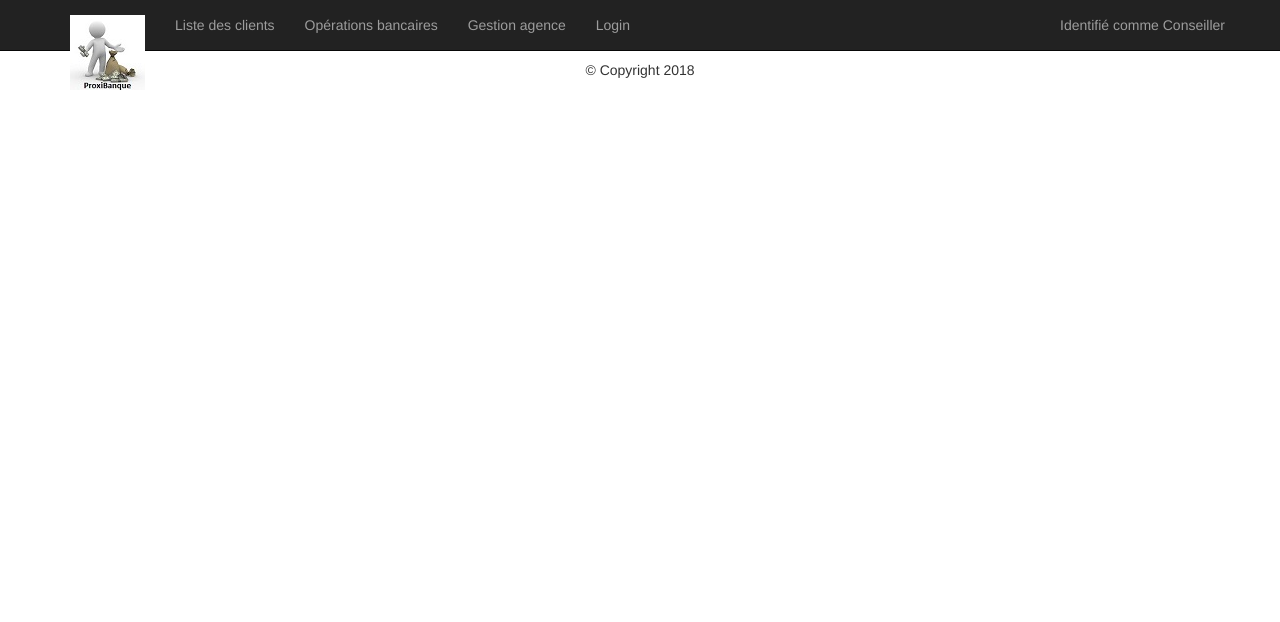
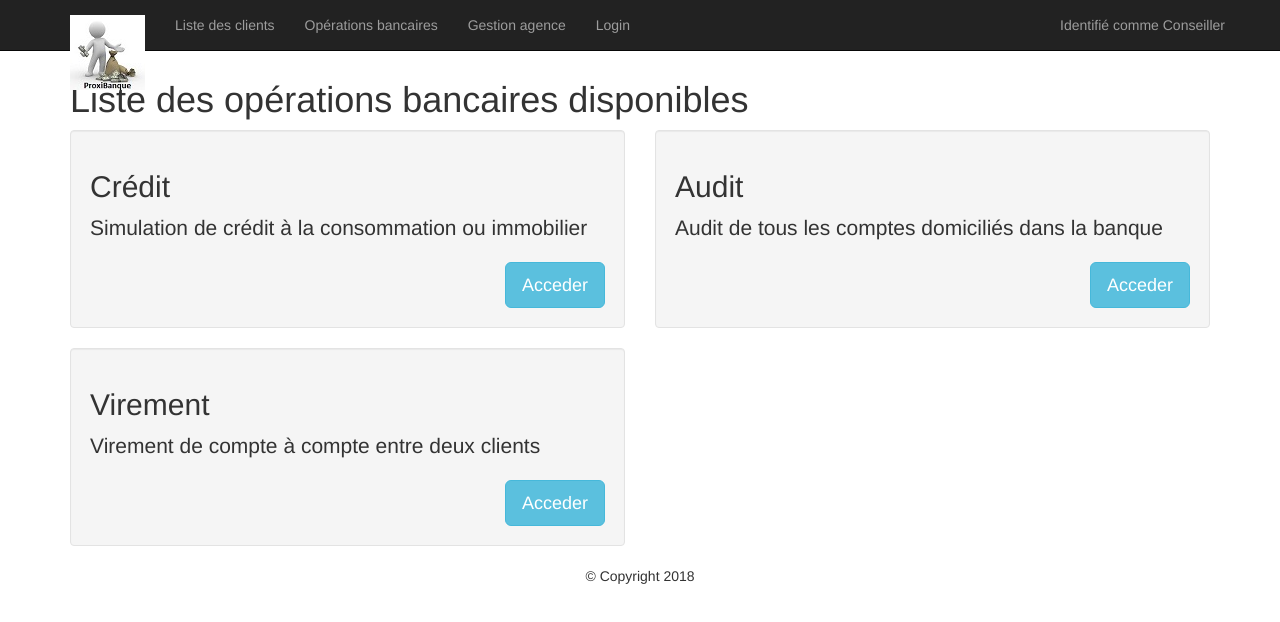
Before and after one commit to jbeydu03/ProxibanqueProjetV4, an Angular app in the folder Proxibanque-Angular-JBB-SJ-JMH/: page /operations in a window 1280 px wide. Before the commit this address led to /. Shown: the top 622 px of the page. Built offline with nearby package versions, Linux system fonts and the light colour scheme.

Commit message:
Ajout du menu opérations bancaires

```diff
--- a/Proxibanque-Angular-JBB-SJ-JMH/src/app/app.module.ts
+++ b/Proxibanque-Angular-JBB-SJ-JMH/src/app/app.module.ts
@@ -11,8 +11,8 @@ import { HomeComponent } from './common/home/home.component';
 import { HttpClientModule } from '@angular/common/http';
 import { LoginComponent } from './authentification/login/login.component';
 import { AuthentificationModule } from './authentification/authentification.module';
-import { OperationModule } from './operations/operation.module';
 import { VirementModule } from './virement/virement.module';
+import { OperationsModule } from './operations/operations.module';
 
 const routes: Routes= [
   {path: 'home', component: HomeComponent},
@@ -30,7 +30,7 @@ const routes: Routes= [
   imports: [
     BrowserModule,
     ConseillerModule,
-    OperationModule,
+    OperationsModule,
     AuthentificationModule,
     HttpClientModule,
     VirementModule,
--- a/Proxibanque-Angular-JBB-SJ-JMH/src/app/common/navbar/navbar.component.html
+++ b/Proxibanque-Angular-JBB-SJ-JMH/src/app/common/navbar/navbar.component.html
@@ -19,8 +19,6 @@
             <a [routerLink]="item.path">{{item.text}}</a>
           </li>
         </ul>
-        <!--<p class="navbar-text navbar-right">Identifié comme <a href="#" class="navbar-link">{{user.name}}</a></p>  variante classique avec interpolation-->
-        <!-- Autre possibilité si on passe par le DOM -->
         <p class="navbar-text navbar-right">Identifié comme
           <a href="#" class="navbar-link">Conseiller</a><!-- Ne pas oublier [textContent]="conseiller.nom + conseiller.prenom"-->
         </p>
--- a/Proxibanque-Angular-JBB-SJ-JMH/src/app/conseiller/liste-client/liste-client.component.html
+++ b/Proxibanque-Angular-JBB-SJ-JMH/src/app/conseiller/liste-client/liste-client.component.html
@@ -17,7 +17,6 @@
   <table class="table table-striped">
     <thead>
       <tr>
-        <th>ID Client</th>
         <th>Prénom</th>
         <th>Nom</th>
         <th>Opérations</th>
@@ -25,7 +24,6 @@
     </thead>
     <tbody>
       <tr *ngFor="let currentClient of listeClients">
-        <td><a [routerLink]="['/clients', currentClient.id]">{{ currentClient.id}}</a></td>
         <td>{{ currentClient.prenom}}</td>
         <td>{{ currentClient.nom}}</td>
         <td>
--- /dev/null
+++ b/Proxibanque-Angular-JBB-SJ-JMH/src/app/model/operation.ts
@@ -0,0 +1,12 @@
+export class Operation {
+    titre: string;
+    description: string;
+    lien: string;
+
+    constructor(titre, description, lien) {
+        this.titre = titre;
+        this.description = description;
+        this.lien = lien;
+    }
+
+}
--- /dev/null
+++ b/Proxibanque-Angular-JBB-SJ-JMH/src/app/model/operations.ts
@@ -0,0 +1,7 @@
+import { Operation } from "./operation";
+
+export const operations: Operation[] = [
+    new Operation('Crédit','Simulation de crédit à la consommation ou immobilier', 'credit'),
+    new Operation('Audit','Audit de tous les comptes domiciliés dans la banque', 'audit'),
+    new Operation('Virement', 'Virement de compte à compte entre deux clients', 'virement')
+]
--- a/Proxibanque-Angular-JBB-SJ-JMH/src/app/operations/liste-operations/liste-operations.component.html
+++ b/Proxibanque-Angular-JBB-SJ-JMH/src/app/operations/liste-operations/liste-operations.component.html
@@ -1,3 +1,17 @@
-<p>
-  liste-operations works!
-</p>
+<h1>Liste des opérations bancaires disponibles</h1>
+
+
+<div class="row">
+
+
+  <!-- Boucle sur la liste des quizzes en appelant une boucle sur la variable quizList -->
+  <div class="col-sm-6" *ngFor="let operation of operationsList">
+    <div class="well">
+      <h2>{{operation.titre}}</h2>
+      <p class="lead">{{operation.description}}</p>
+      <div class="text-right">
+        <a href="" class="btn btn-info btn-lg">Acceder</a>
+      </div>
+    </div>
+  </div>
+</div>
--- a/Proxibanque-Angular-JBB-SJ-JMH/src/app/operations/liste-operations/liste-operations.component.ts
+++ b/Proxibanque-Angular-JBB-SJ-JMH/src/app/operations/liste-operations/liste-operations.component.ts
@@ -1,4 +1,7 @@
-import { Component, OnInit } from '@angular/core';
+import { Component, OnInit, Input } from '@angular/core';
+import { Operation } from '../../model/operation';
+import { OperationsService } from '../operations.service';
+import { operations } from '../../model/operations';
 
 @Component({
   selector: 'app-liste-operations',
@@ -7,9 +10,14 @@ import { Component, OnInit } from '@angular/core';
 })
 export class ListeOperationsComponent implements OnInit {
 
+  @Input() operation: Operation;
+
+  operationsList = operations;
+
   constructor() { }
 
   ngOnInit() {
+
   }
 
 }
```
Also changed, not shown: Proxibanque-Angular-JBB-SJ-JMH/src/app/operations/operation.module.ts (deleted, +0 -19 lines), Proxibanque-Angular-JBB-SJ-JMH/src/app/operations/operations.module.ts (+9 -1 lines), Proxibanque-Angular-JBB-SJ-JMH/src/app/operations/operations.service.ts (line endings or trailing spaces).
